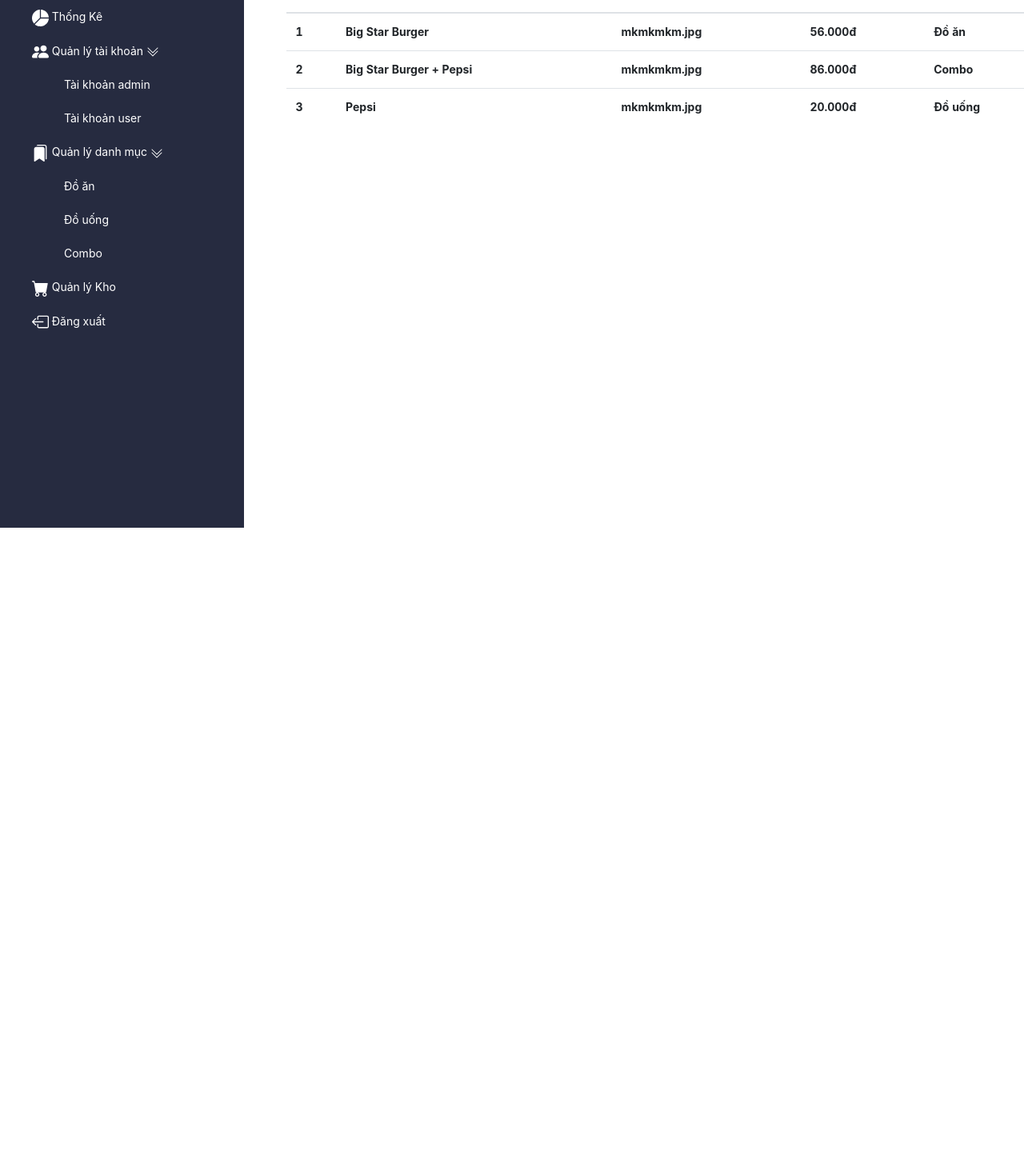
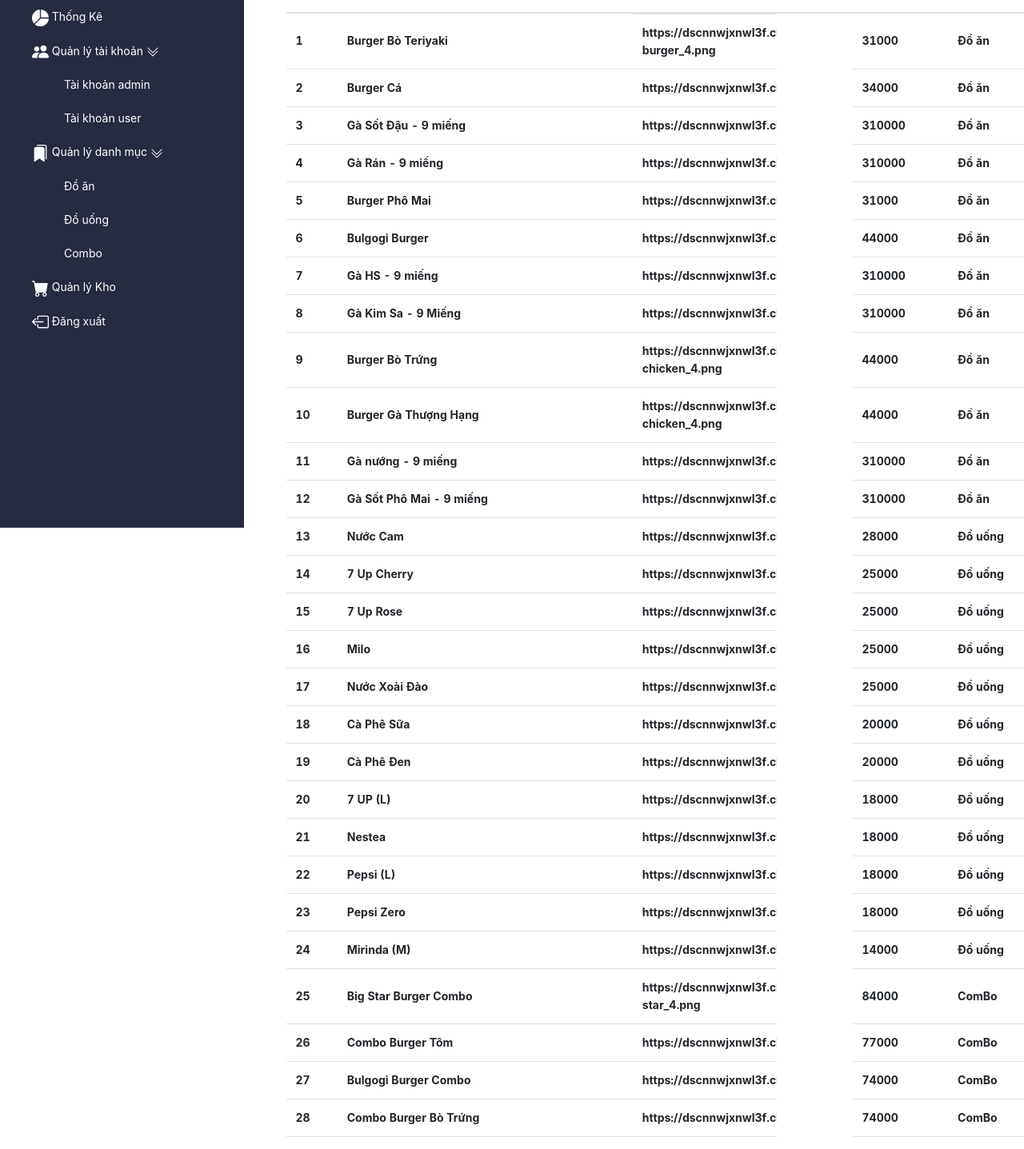
Before and after one commit to Thanhthien0908/Foody-Website, a React (Create React App) app in the folder admin/: page /quan-ly-kho in a window 1280 px wide. Shown: the part 140-1577 px from the top of the page at 80% size. Before the commit the page ends 800 px from the top, so only its background shows below. Built offline with nearby package versions, Linux system fonts and the light colour scheme; sample sign-in values are in the browser's storage.

Commit message:
insert-data-kho

```diff
--- a/admin/src/component/QuanLyKho/index.js
+++ b/admin/src/component/QuanLyKho/index.js
@@ -1,6 +1,218 @@
-import React from 'react';
+import React, { useState } from 'react';
 import './styles.scss';
 const QuanLyKho = () => {
+    const [dataKho, setDataKho] = useState([
+        {
+            urlImg: "https://dscnnwjxnwl3f.cloudfront.net/media/catalog/product/cache/584039753b87a8d227764e04fc461e3e/t/e/teriyaki-burger_4.png",
+            foodName: "Burger Bò Teriyaki",
+            price: 31000,
+            type: "Đồ ăn"
+        },
+        {
+            urlImg: "https://dscnnwjxnwl3f.cloudfront.net/media/catalog/product/cache/584039753b87a8d227764e04fc461e3e/b/u/burger_fish_5.png",
+            foodName: "Burger Cá",
+            price: 34000,
+            type: "Đồ ăn"
+        },
+        {
+            urlImg: "https://dscnnwjxnwl3f.cloudfront.net/media/catalog/product/cache/584039753b87a8d227764e04fc461e3e/g/a/ga_sot_dau_9_pcs_1.jpg",
+            foodName: "Gà Sốt Đậu - 9 miếng",
+            price: 310000,
+            type: "Đồ ăn"
+        },
+        {
+            urlImg: "https://dscnnwjxnwl3f.cloudfront.net/media/catalog/product/cache/584039753b87a8d227764e04fc461e3e/g/_/g_r_n_3_6_9_mi_ng_2.jpg",
+            foodName: "Gà Rán - 9 miếng",
+            price: 310000,
+            type: "Đồ ăn"
+        },
+        {
+            urlImg: "https://dscnnwjxnwl3f.cloudfront.net/media/catalog/product/cache/584039753b87a8d227764e04fc461e3e/b/u/burger_cheese_10.png",
+            foodName: "Burger Phô Mai",
+            price: 31000,
+            type: "Đồ ăn"
+        },
+        {
+            urlImg: "https://dscnnwjxnwl3f.cloudfront.net/media/catalog/product/cache/584039753b87a8d227764e04fc461e3e/b/u/burger_bulgogi_4.png",
+            foodName: "Bulgogi Burger",
+            price: 44000,
+            type: "Đồ ăn"
+        },
+        {
+            urlImg: "https://dscnnwjxnwl3f.cloudfront.net/media/catalog/product/cache/584039753b87a8d227764e04fc461e3e/g/_/g_n_ng_s_t_hs_s_cay_3_6_9_mi_ng_3.jpg",
+            foodName: "Gà HS - 9 miếng",
+            price: 310000,
+            type: "Đồ ăn"
+        },
+        {
+            urlImg: "https://dscnnwjxnwl3f.cloudfront.net/media/catalog/product/cache/584039753b87a8d227764e04fc461e3e/g/_/g_kim_sa__nh_website_3.jpg",
+            foodName: "Gà Kim Sa - 9 Miếng",
+            price: 310000,
+            type: "Đồ ăn"
+        },
+        {
+            urlImg: "https://dscnnwjxnwl3f.cloudfront.net/media/catalog/product/cache/584039753b87a8d227764e04fc461e3e/b/u/burger_premium-chicken_4.png",
+            foodName: "Burger Bò Trứng",
+            price: 44000,
+            type: "Đồ ăn"
+        },
+        {
+            urlImg: "https://dscnnwjxnwl3f.cloudfront.net/media/catalog/product/cache/584039753b87a8d227764e04fc461e3e/b/u/burger_premium-chicken_4.png",
+            foodName: "Burger Gà Thượng Hạng",
+            price: 44000,
+            type: "Đồ ăn"
+        },
+        {
+            urlImg: "https://dscnnwjxnwl3f.cloudfront.net/media/catalog/product/cache/584039753b87a8d227764e04fc461e3e/g/_/g_n_ng_2.png",
+            foodName: "Gà nướng - 9 miếng",
+            price: 310000,
+            type: "Đồ ăn"
+        },
+        {
+            urlImg: "https://dscnnwjxnwl3f.cloudfront.net/media/catalog/product/cache/584039753b87a8d227764e04fc461e3e/g/_/g_s_t_ph_mai_3_6_9_mi_ng_2.jpg",
+            foodName: "Gà Sốt Phô Mai - 9 miếng",
+            price: 310000,
+            type: "Đồ ăn"
+        },
+        {
+            urlImg: "https://dscnnwjxnwl3f.cloudfront.net/media/catalog/product/cache/584039753b87a8d227764e04fc461e3e/o/r/orangejuice_4.png",
+            foodName: "Nước Cam",
+            price: 28000,
+            type: "Đồ uống"
+        },
+        {
+            urlImg: "https://dscnnwjxnwl3f.cloudfront.net/media/catalog/product/cache/584039753b87a8d227764e04fc461e3e/7/_/7_up_cherry.jpg",
+            foodName: "7 Up Cherry",
+            price: 25000,
+            type: "Đồ uống"
+        },
+        {
+            urlImg: "https://dscnnwjxnwl3f.cloudfront.net/media/catalog/product/cache/584039753b87a8d227764e04fc461e3e/7/_/7_up_rose.jpg",
+            foodName: "7 Up Rose",
+            price: 25000,
+            type: "Đồ uống"
+        },
+        {
+            urlImg: "https://dscnnwjxnwl3f.cloudfront.net/media/catalog/product/cache/584039753b87a8d227764e04fc461e3e/m/i/milo.png",
+            foodName: "Milo",
+            price: 25000,
+            type: "Đồ uống"
+        },
+        {
+            urlImg: "https://dscnnwjxnwl3f.cloudfront.net/media/catalog/product/cache/584039753b87a8d227764e04fc461e3e/s/j/sjora_4.jpg",
+            foodName: "Nước Xoài Đào",
+            price: 25000,
+            type: "Đồ uống"
+        },
+        {
+            urlImg: "https://dscnnwjxnwl3f.cloudfront.net/media/catalog/product/cache/584039753b87a8d227764e04fc461e3e/c/_/c_ph_s_a.jpg",
+            foodName: "Cà Phê Sữa",
+            price: 20000,
+            type: "Đồ uống"
+        },
+        {
+            urlImg: "https://dscnnwjxnwl3f.cloudfront.net/media/catalog/product/cache/584039753b87a8d227764e04fc461e3e/c/_/c_ph_en.jpg",
+            foodName: "Cà Phê Đen",
+            price: 20000,
+            type: "Đồ uống"
+        },
+        {
+            urlImg: "https://dscnnwjxnwl3f.cloudfront.net/media/catalog/product/cache/584039753b87a8d227764e04fc461e3e/7/_/7_up_1.jpg",
+            foodName: "7 UP (L)",
+            price: 18000,
+            type: "Đồ uống"
+        },
+        {
+            urlImg: "https://dscnnwjxnwl3f.cloudfront.net/media/catalog/product/cache/584039753b87a8d227764e04fc461e3e/n/e/nestea.png",
+            foodName: "Nestea",
+            price: 18000,
+            type: "Đồ uống"
+        },
+        {
+            urlImg: "https://dscnnwjxnwl3f.cloudfront.net/media/catalog/product/cache/584039753b87a8d227764e04fc461e3e/p/e/pepsi_4.png",
+            foodName: "Pepsi (L)",
+            price: 18000,
+            type: "Đồ uống"
+        },
+        {
+            urlImg: "https://dscnnwjxnwl3f.cloudfront.net/media/catalog/product/cache/584039753b87a8d227764e04fc461e3e/z/2/z2054228259338_f983ac7b886fccbe1772ccc551532ca2_1.jpg",
+            foodName: "Pepsi Zero",
+            price: 18000,
+            type: "Đồ uống"
+        },
+        {
+            urlImg: "https://dscnnwjxnwl3f.cloudfront.net/media/catalog/product/cache/584039753b87a8d227764e04fc461e3e/m/i/mirinda.jpg",
+            foodName: "Mirinda (M)",
+            price: 14000,
+            type: "Đồ uống"
+        },
+        {
+            urlImg: "https://dscnnwjxnwl3f.cloudfront.net/media/catalog/product/cache/584039753b87a8d227764e04fc461e3e/c/o/combo_big-star_4.png",
+            foodName: "Big Star Burger Combo",
+            price: 84000,
+            type: "ComBo"
+        },
+        {
+            urlImg: "https://dscnnwjxnwl3f.cloudfront.net/media/catalog/product/cache/584039753b87a8d227764e04fc461e3e/c/o/combo_shrimp_4.png",
+            foodName: "Combo Burger Tôm",
+            price: 77000,
+            type: "ComBo"
+        },
+        {
+            urlImg: "https://dscnnwjxnwl3f.cloudfront.net/media/catalog/product/cache/584039753b87a8d227764e04fc461e3e/c/o/combo_bulgogi_4.png",
+            foodName: "Bulgogi Burger Combo",
+            price: 74000,
+            type: "ComBo"
+        },
+        {
+            urlImg: "https://dscnnwjxnwl3f.cloudfront.net/media/catalog/product/cache/584039753b87a8d227764e04fc461e3e/c/o/combo_b_tr_ng_74k.jpg",
+            foodName: "Combo Burger Bò Trứng",
+            price: 74000,
+            type: "ComBo"
+        },
+        {
+            urlImg: "https://dscnnwjxnwl3f.cloudfront.net/media/catalog/product/cache/584039753b87a8d227764e04fc461e3e/c/o/combo_premium-chicken_4.png",
+            foodName: "Combo Burger Gà Thượng Hạng",
+            price: 74000,
+            type: "ComBo"
+        },
+        {
+            urlImg: "https://dscnnwjxnwl3f.cloudfront.net/media/catalog/product/cache/584039753b87a8d227764e04fc461e3e/c/o/combo_fish_4.png",
+            foodName: "Combo Burger Cá",
+            price: 64000,
+            type: "ComBo"
+        },
+        {
+            urlImg: "https://dscnnwjxnwl3f.cloudfront.net/media/catalog/product/cache/584039753b87a8d227764e04fc461e3e/c/o/combo_cheese_4.png",
+            foodName: "Combo Burger Phô Mai",
+            price: 64000,
+            type: "ComBo"
+        },
+        {
+            urlImg: "https://dscnnwjxnwl3f.cloudfront.net/media/catalog/product/cache/584039753b87a8d227764e04fc461e3e/c/o/combo_teriyaki_4.png",
+            foodName: "Combo Burger Bò Teriyaki",
+            price: 61000,
+            type: "ComBo"
+        },
+        {
+            urlImg: "https://dscnnwjxnwl3f.cloudfront.net/media/catalog/product/cache/584039753b87a8d227764e04fc461e3e/s/u/super_jumbo_set.png",
+            foodName: "Super Jumbo Burger",
+            price: 68000,
+            type: "ComBo"
+        },
+        {
+            urlImg: "https://dscnnwjxnwl3f.cloudfront.net/media/catalog/product/cache/584039753b87a8d227764e04fc461e3e/h/a/hawaii.jpg",
+            foodName: "Hawaii Burger",
+            price: 68000,
+            type: "ComBo"
+        },
+        {
+            urlImg: "https://dscnnwjxnwl3f.cloudfront.net/media/catalog/product/cache/584039753b87a8d227764e04fc461e3e/m/o/mozzarella.png",
+            foodName: "Mozzarella Burger",
+            price: 68000,
+            type: "ComBo"
+        }
+    ])
     return (
         <div className="table-responsive">
             <h1>Quản lý Kho</h1>
@@ -15,27 +227,18 @@
                     </tr>
                 </thead>
                 <tbody>
+                    {
+                        dataKho.map((item, index) =>
                             <tr>
-                <th scope="row">1</th>
-                    <th>Big Star Burger</th>
-                    <th>mkmkmkm.jpg</th>
-                    <th>56.000đ</th>
-                    <th>Đồ ăn</th>
+                                <th scope="row">{index+1}</th>
+                                <th>{item.foodName}</th>
+                                <th className="long-term">{item.urlImg}</th>
+                                <th>{item.price}</th>
+                                <th>{item.type}</th>
                             </tr>
-                <tr>
-                <th scope="row">2</th>
-                    <th>Big Star Burger + Pepsi</th>
-                    <th>mkmkmkm.jpg</th>
-                    <th>86.000đ</th>
-                    <th>Combo</th>
-                </tr>
-                <tr>
-                <th scope="row">3</th>
-                    <th>Pepsi</th>
-                    <th>mkmkmkm.jpg</th>
-                    <th>20.000đ</th>
-                    <th>Đồ uống</th>
-                </tr>
+                        )
+                    }
+
                 </tbody>
             </table>
         </div>
--- a/admin/src/component/QuanLyKho/styles.scss
+++ b/admin/src/component/QuanLyKho/styles.scss
@@ -7,3 +7,8 @@
         vertical-align: middle;
     }
 }
+.long-term {
+    display: inline-block;
+    width: 180px;
+    overflow: auto !important;
+}
```
Lines whose indentation alone changed are shown as unchanged.
